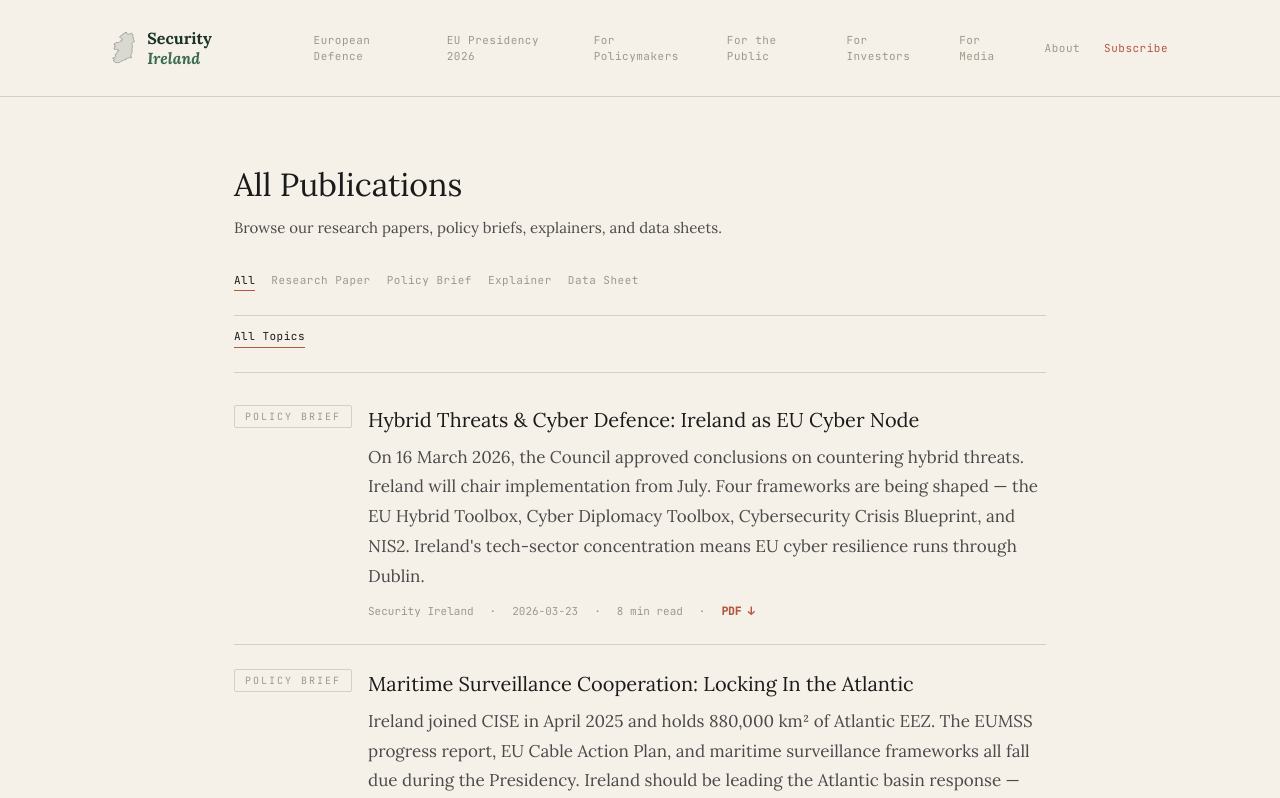
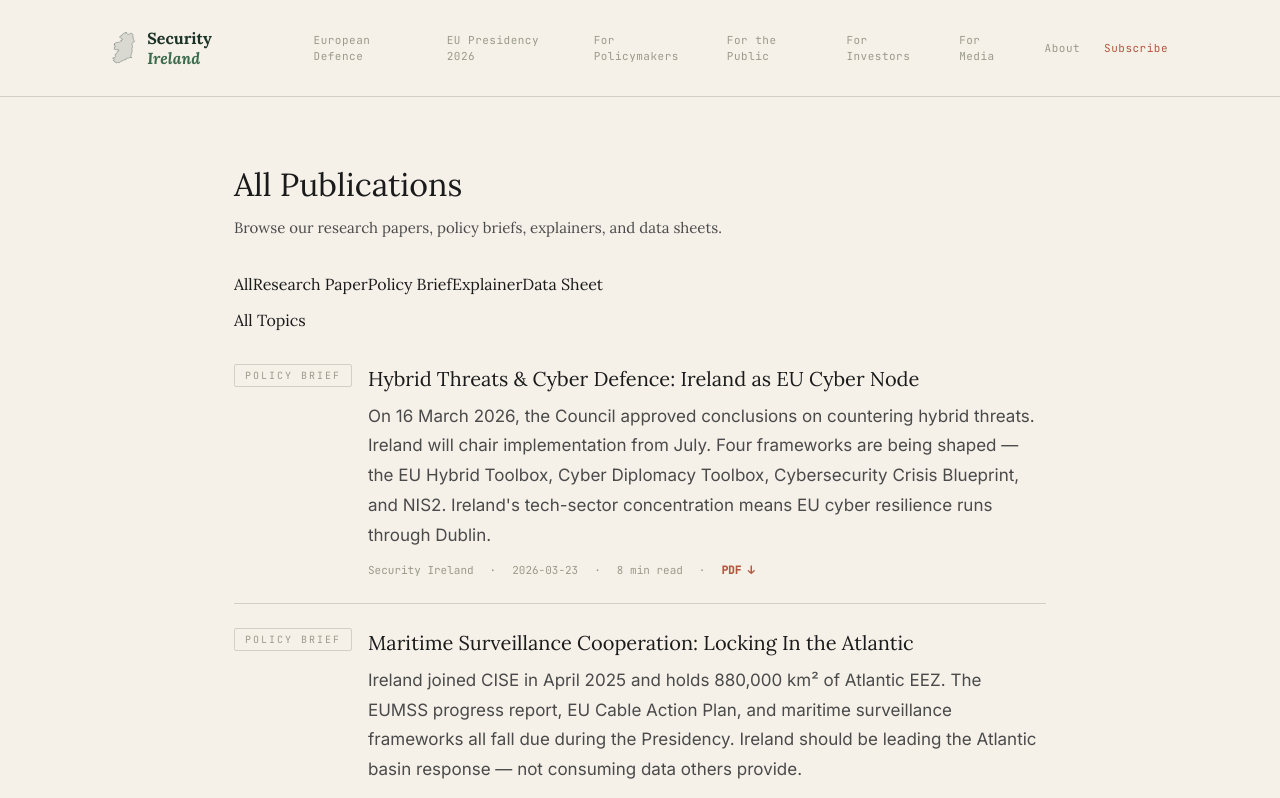
Before and after one commit to scosullivan/security-ireland, a Next.js app: page /publications in a window 1280 px wide. Shown: the top 798 px of the page. Built offline with nearby package versions, Linux system fonts and the light colour scheme.

Commit message:
Update globals.css

```diff
--- a/src/app/globals.css
+++ b/src/app/globals.css
@@ -54,7 +54,7 @@ body {
   border-top: 1px solid var(--color-rule);
 }
 
-/* Type pip badges (used in featured block, pub header) */
+/* Type pip badges */
 .type-pip {
   font-family: var(--font-mono);
   font-size: 10px;
@@ -67,83 +67,15 @@ body {
   white-space: nowrap;
 }
 
-/* Pub list items — compact inline rows */
-.pub-list-item {
-  padding: 24px 0;
-  border-bottom: 1px solid var(--color-rule);
-  display: flex;
-  gap: 20px;
-  align-items: baseline;
-  cursor: pointer;
-  transition: background 0.1s;
-  text-decoration: none;
-}
-.pub-list-item:hover {
-  margin: 0 -20px;
-  padding: 24px 20px;
-  background: rgba(237,231,219,0.5);
-}
-.pub-list-item .type-pip-inline {
-  font-family: var(--font-mono);
-  font-size: 9px;
-  letter-spacing: 1px;
-  text-transform: uppercase;
-  color: var(--color-stone);
-  white-space: nowrap;
-  min-width: 100px;
-  flex-shrink: 0;
-}
-.pub-list-item h3 {
-  font-family: var(--font-serif);
-  font-size: 17px;
-  font-weight: 600;
-  color: var(--color-ink);
-  line-height: 1.35;
-  flex: 1;
-}
-.pub-list-item .date {
-  font-family: var(--font-mono);
-  font-size: 11px;
-  color: var(--color-stone);
-  white-space: nowrap;
-  flex-shrink: 0;
-}
-
-/* Filter row */
-.filter-row {
-  display: flex;
-  gap: 16px;
-  padding-bottom: 24px;
-  border-bottom: 1px solid var(--color-rule);
-  flex-wrap: wrap;
-}
-.filter-item {
-  font-family: var(--font-mono);
-  font-size: 11px;
-  letter-spacing: 0.5px;
-  color: var(--color-stone);
-  cursor: pointer;
-  padding-bottom: 2px;
-  border: none;
-  background: none;
-  border-bottom: 1px solid transparent;
-  transition: all 0.2s;
-}
-.filter-item:hover {
-  color: var(--color-ink);
-}
-.filter-item.active {
-  color: var(--color-ink);
-  border-bottom-color: var(--color-terracotta);
-}
-
-/* Article prose — matches wireframe: Lora serif for body text */
+/* Article prose */
 .prose-si h2 {
   font-family: var(--font-serif);
-  font-size: 22px;
+  font-size: 1.5rem;
   font-weight: 400;
   color: var(--color-ink);
-  margin: 36px 0 14px;
+  margin: 2.5rem 0 1rem;
+  padding-bottom: 0.15rem;
+  border-bottom: 1.5px solid var(--color-terracotta);
 }
 .prose-si h3 {
   font-family: var(--font-serif);
@@ -153,29 +85,24 @@ body {
   margin: 2rem 0 0.75rem;
 }
 .prose-si p {
-  font-family: var(--font-serif);
-  font-size: 16px;
-  line-height: 1.85;
+  font-family: var(--font-sans);
+  font-size: 1.0625rem;
+  line-height: 1.75;
   color: var(--color-graphite);
-  margin-bottom: 20px;
-  max-width: 640px;
+  margin-bottom: 1.25rem;
 }
 .prose-si blockquote {
-  font-family: var(--font-serif);
-  font-size: 19px;
+  border-left: 3px solid var(--color-terracotta);
+  padding: 1rem 1.5rem;
+  background: var(--color-parchment);
+  margin: 1.5rem 0;
   font-style: italic;
-  color: var(--color-ink);
-  border-left: 2px solid var(--color-terracotta);
-  padding: 4px 0 4px 24px;
-  margin: 32px 0;
-  max-width: 520px;
-  line-height: 1.55;
-  background: none;
+  color: var(--color-graphite);
 }
 .prose-si ul, .prose-si ol {
-  font-family: var(--font-serif);
-  font-size: 16px;
-  line-height: 1.85;
+  font-family: var(--font-sans);
+  font-size: 1.0625rem;
+  line-height: 1.75;
   color: var(--color-graphite);
   margin-bottom: 1.25rem;
   padding-left: 1.5rem;
@@ -189,86 +116,6 @@ body {
   color: var(--color-copper);
 }
 
-/* Key findings */
-.key-findings {
-  margin: 32px 0;
-  padding: 20px 0 20px 24px;
-  border-left: 2px solid var(--color-terracotta);
-}
-.key-findings .kf-title {
-  font-family: var(--font-mono);
-  font-size: 10px;
-  letter-spacing: 2px;
-  text-transform: uppercase;
-  color: var(--color-terracotta);
-  margin-bottom: 12px;
-}
-.key-findings li {
-  font-family: var(--font-serif);
-  font-size: 14px;
-  color: var(--color-ink);
-  line-height: 1.65;
-  margin-bottom: 8px;
-  margin-left: 16px;
-}
-
-/* Pub actions */
-.pub-actions {
-  padding: 28px 0;
-  border-top: 1.5px solid var(--color-terracotta);
-  display: flex;
-  gap: 28px;
-  align-items: baseline;
-  flex-wrap: wrap;
-}
-.action-link {
-  font-family: var(--font-mono);
-  font-size: 11px;
-  letter-spacing: 1px;
-  text-transform: uppercase;
-  color: var(--color-ink);
-  text-decoration: none;
-  padding-bottom: 2px;
-  border-bottom: 1px solid var(--color-rule);
-  transition: all 0.2s;
-}
-.action-link:hover {
-  border-color: var(--color-ink);
-}
-.action-link.primary {
-  color: var(--color-terracotta);
-  border-color: var(--color-terracotta);
-}
-
-/* Author block */
-.author-block {
-  padding: 28px 0;
-  border-top: 1px solid var(--color-rule);
-  display: flex;
-  gap: 14px;
-  align-items: flex-start;
-}
-.author-avatar {
-  width: 44px;
-  height: 44px;
-  border-radius: 50%;
-  background: var(--color-parchment);
-  flex-shrink: 0;
-}
-.author-name {
-  font-family: var(--font-serif);
-  font-weight: 600;
-  font-size: 15px;
-  color: var(--color-ink);
-  margin-bottom: 2px;
-}
-.author-role {
-  font-family: var(--font-serif);
-  font-size: 13px;
-  color: var(--color-stone);
-  font-style: italic;
-}
-
 /* Ireland SVG animation */
 @keyframes draw {
   from { stroke-dashoffset: 2400; }
@@ -280,7 +127,6 @@ body {
 }
 .scrawl {
   stroke-dasharray: 2400;
-  stroke-dashoffset: 2400;
   fill: none;
   stroke-linecap: round;
   stroke-linejoin: round;
@@ -293,14 +139,17 @@ body {
 .s5 { stroke: var(--color-forest); stroke-width: 1.5; stroke-opacity: 0.25; animation: draw 2.0s ease-out forwards; animation-delay: 2.0s; }
 .s6 { stroke: var(--color-forest); stroke-width: 1.2; stroke-opacity: 0.35; animation: draw 1.8s ease-out forwards; animation-delay: 2.5s; }
 
-/* SVG animations run on load */
+/* Pause animations until anim-go class is applied */
 .ireland-svg .scrawl {
+  animation-play-state: paused;
+}
+.ireland-svg.anim-go .scrawl {
   animation-play-state: running;
 }
-.ireland-svg .dot {
+.ireland-svg.anim-go .dot {
   animation: fade-in 0.8s ease-out forwards;
 }
-.ireland-svg .dot-label {
+.ireland-svg.anim-go .dot-label {
   animation: fade-in 0.6s ease-out forwards;
 }
 
```
